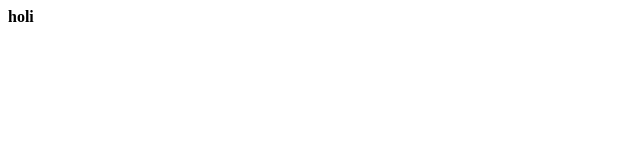
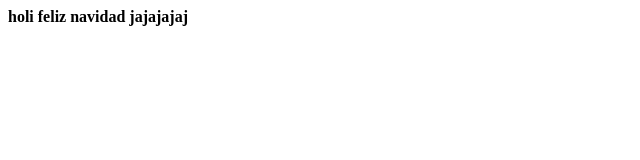
Before and after one commit to hliliDev/ProyectoDemoCursoPrework, a plain HTML site: page index.html in a window 1280 px wide. Shown: the whole page, without its empty margins (0-640 px from the left). Drawn offline with Linux system fonts and the light colour scheme.

```diff
--- a/index.html
+++ b/index.html
@@ -7,7 +7,7 @@
     <title>hola mundo </title>
 </head>
 <body>
-    <b>holi
+    <b>holi feliz navidad jajajajaj
    </b>
 </body>
 </html>
```
